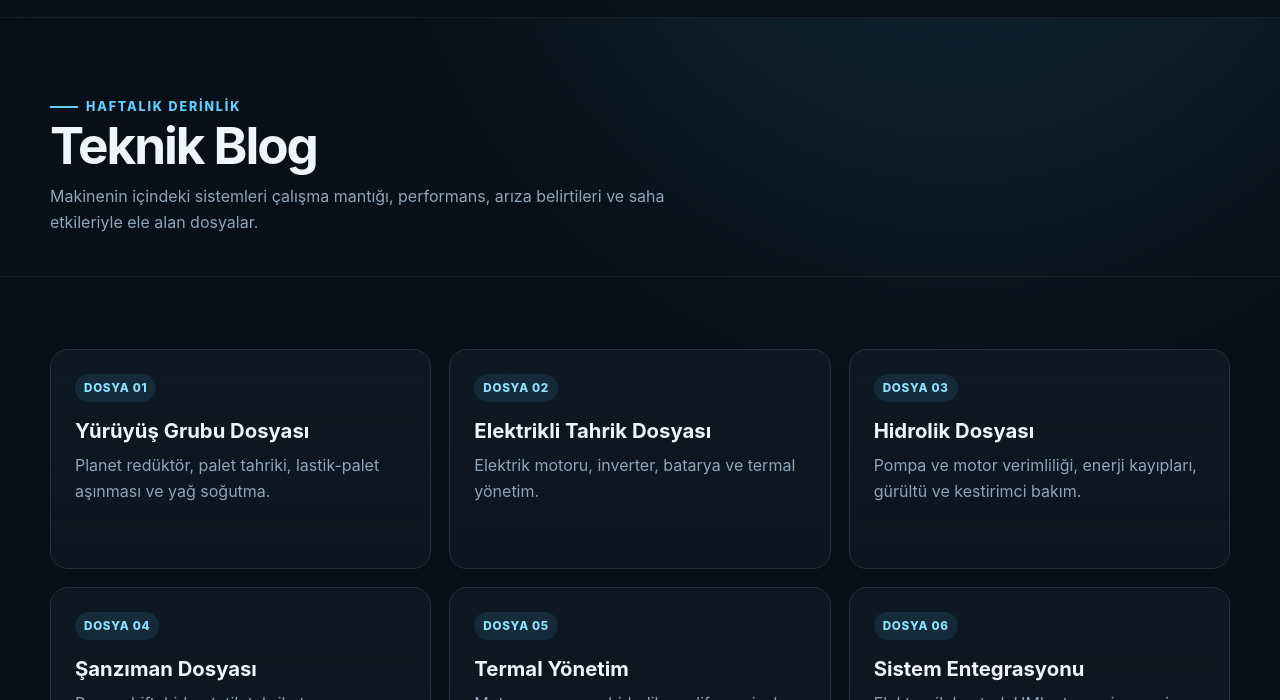
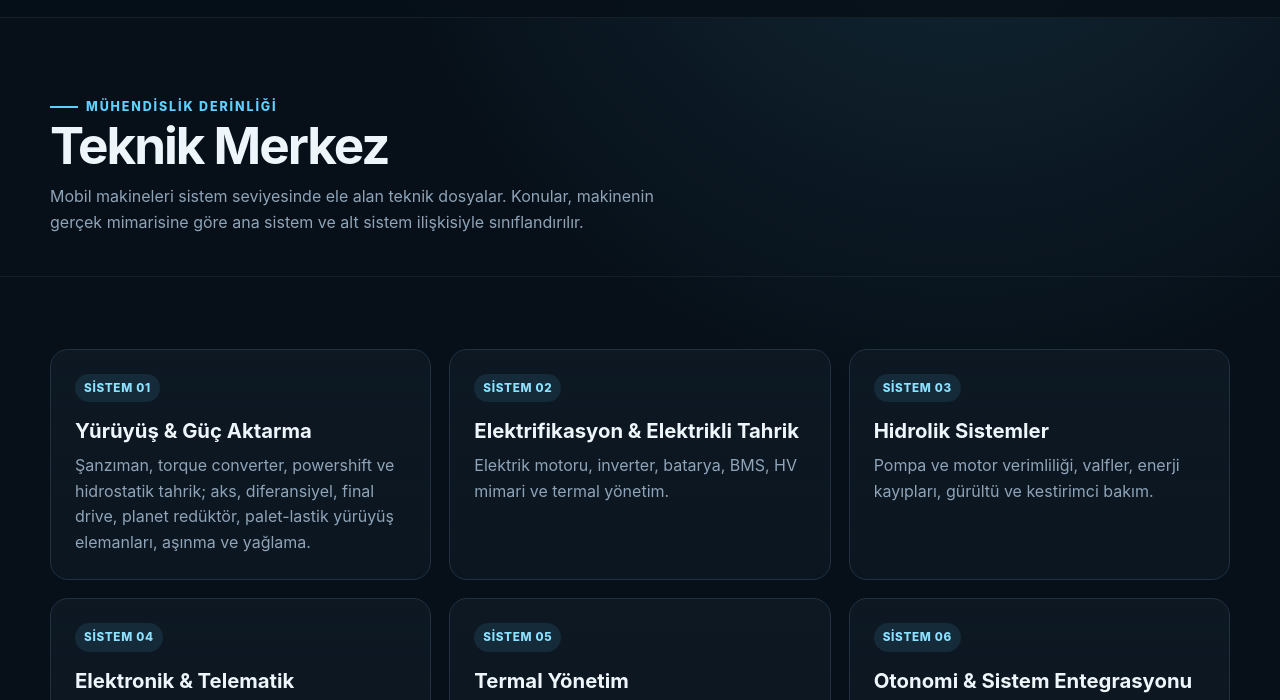
Before and after one commit to bulentturk/makinenabzi, an Astro site: page /teknik-blog in a window 1280 px wide. Shown: the part 59-759 px from the top of the page. Built offline with nearby package versions, Linux system fonts and the light colour scheme; Astro itself is replaced by a stand-in of ours.

Commit message:
fix: align technical center with machine system hierarchy

```diff
--- a/src/pages/teknik-blog.astro
+++ b/src/pages/teknik-blog.astro
@@ -1,5 +1,21 @@
 ---
 import BaseLayout from '../layouts/BaseLayout.astro';
-const items=[['Yürüyüş Grubu Dosyası','Planet redüktör, palet tahriki, lastik-palet aşınması ve yağ soğutma.'],['Elektrikli Tahrik Dosyası','Elektrik motoru, inverter, batarya ve termal yönetim.'],['Hidrolik Dosyası','Pompa ve motor verimliliği, enerji kayıpları, gürültü ve kestirimci bakım.'],['Şanzıman Dosyası','Powershift, hidrostatik tahrik, torque converter ve aşınma belirtileri.'],['Termal Yönetim','Motor, şanzıman, hidrolik ve diferansiyel soğutma; saha arıza belirtileri.'],['Sistem Entegrasyonu','Elektronik kontrol, HMI, otonomiye geçiş ve dijitalleşme.']];
+const items=[
+  ['Yürüyüş & Güç Aktarma','Şanzıman, torque converter, powershift ve hidrostatik tahrik; aks, diferansiyel, final drive, planet redüktör, palet-lastik yürüyüş elemanları, aşınma ve yağlama.'],
+  ['Elektrifikasyon & Elektrikli Tahrik','Elektrik motoru, inverter, batarya, BMS, HV mimari ve termal yönetim.'],
+  ['Hidrolik Sistemler','Pompa ve motor verimliliği, valfler, enerji kayıpları, gürültü ve kestirimci bakım.'],
+  ['Elektronik & Telematik','VCU, HMI, CAN/J1939, CANopen, sensörler, telemetri ve uzaktan servis.'],
+  ['Termal Yönetim','Motor, şanzıman, hidrolik, inverter ve batarya soğutma; saha arıza belirtileri.'],
+  ['Otonomi & Sistem Entegrasyonu','Makine görüşü, sensör füzyonu, operatör destek sistemleri, güvenli kontrol ve otonomiye geçiş.']
+];
 ---
-<BaseLayout title="Teknik Blog"><section class="page-head"><div class="container"><span class="eyebrow">Haftalık derinlik</span><h1>Teknik Blog</h1><p>Makinenin içindeki sistemleri çalışma mantığı, performans, arıza belirtileri ve saha etkileriyle ele alan dosyalar.</p></div></section><section class="section"><div class="container"><div class="grid-3">{items.map(([title,desc],i) => <article class="card"><span class="tag">Dosya {String(i+1).padStart(2,'0')}</span><h3>{title}</h3><p>{desc}</p></article>)}</div></div></section></BaseLayout>
+<BaseLayout title="Teknik Merkez">
+  <section class="page-head"><div class="container">
+    <span class="eyebrow">Mühendislik derinliği</span>
+    <h1>Teknik Merkez</h1>
+    <p>Mobil makineleri sistem seviyesinde ele alan teknik dosyalar. Konular, makinenin gerçek mimarisine göre ana sistem ve alt sistem ilişkisiyle sınıflandırılır.</p>
+  </div></section>
+  <section class="section"><div class="container"><div class="grid-3">
+    {items.map(([title,desc],i) => <article class="card"><span class="tag">Sistem {String(i+1).padStart(2,'0')}</span><h3>{title}</h3><p>{desc}</p></article>)}
+  </div></div></section>
+</BaseLayout>
```
